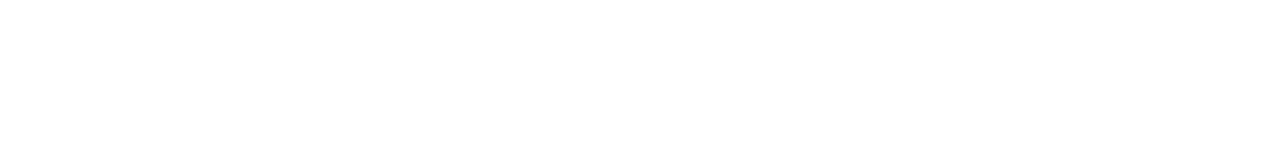
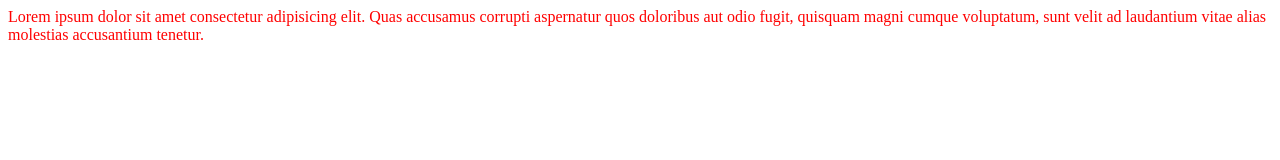
Before and after one commit to allyj92/git-test, a plain HTML site: page index.html in a window 1280 px wide. Drawn offline with Linux system fonts and the light colour scheme.

Commit message:
두번째

```diff
--- a/index.html
+++ b/index.html
@@ -7,6 +7,6 @@
   <title>Document</title>
 </head>
 <body>
-
+  <div>Lorem ipsum dolor sit amet consectetur adipisicing elit. Quas accusamus corrupti aspernatur quos doloribus aut odio fugit, quisquam magni cumque voluptatum, sunt velit ad laudantium vitae alias molestias accusantium tenetur.</div>
 </body>
 </html>
```
